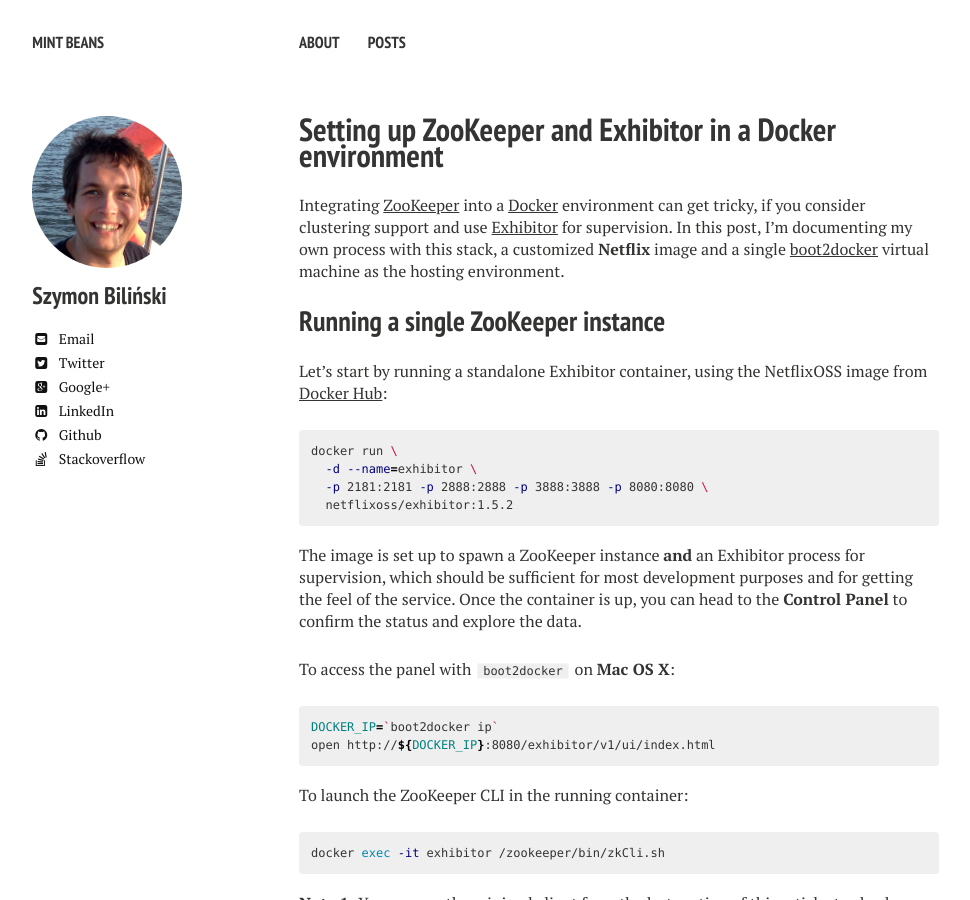
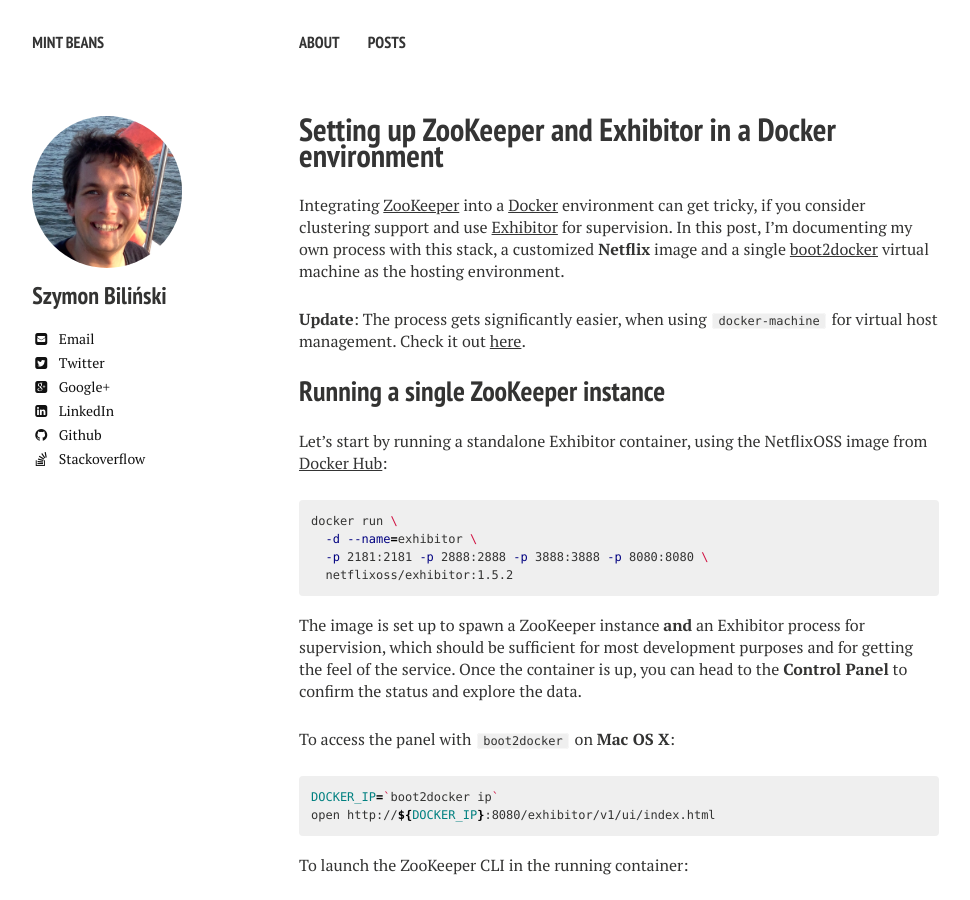
Before and after one commit to sjednac/sjednac.github.io, a Jekyll site: the page built from _posts/2015-09-26-setup-zookeeper-and-exhibitor-on-docker.md, in a window 1280 px wide and 900 px high. Shown: the whole window, without its empty margins (21-991 px from the left). Built offline with Jekyll 4.4.1, drawn with Linux system fonts in a browser that asks for light colours; nearby versions of some CDN libraries; comment, search, counter and statistics services are not loaded; some of the changed text lies outside the part shown.

Commit message:
Note about docker-machine usage.

```diff
--- a/_posts/2015-09-26-setup-zookeeper-and-exhibitor-on-docker.md
+++ b/_posts/2015-09-26-setup-zookeeper-and-exhibitor-on-docker.md
@@ -3,11 +3,13 @@ layout: post
 title: Setting up ZooKeeper and Exhibitor in a Docker environment
 excerpt: "A step-by-step guide for setting up a ZooKeeper ensemble in a Docker environment, using Exhibitor for supervision."
 tags: [zookeeper, exhibitor, docker, microservices, devops]
-modified: 2015-10-02
+modified: 2015-10-08
 comments: true
 ---
 
 Integrating [ZooKeeper](https://zookeeper.apache.org) into a [Docker](https://www.docker.com/) environment can get tricky, if you consider clustering support and use [Exhibitor](https://github.com/Netflix/exhibitor) for supervision. In this post, I'm documenting my own process with this stack, a customized **Netflix** image and a single [boot2docker](https://github.com/boot2docker/boot2docker) virtual machine as the hosting environment.
+
+**Update**: The process gets significantly easier, when using `docker-machine` for virtual host management. Check it out [here](https://docs.docker.com/machine/).
 
 ## Running a single ZooKeeper instance
 
```
